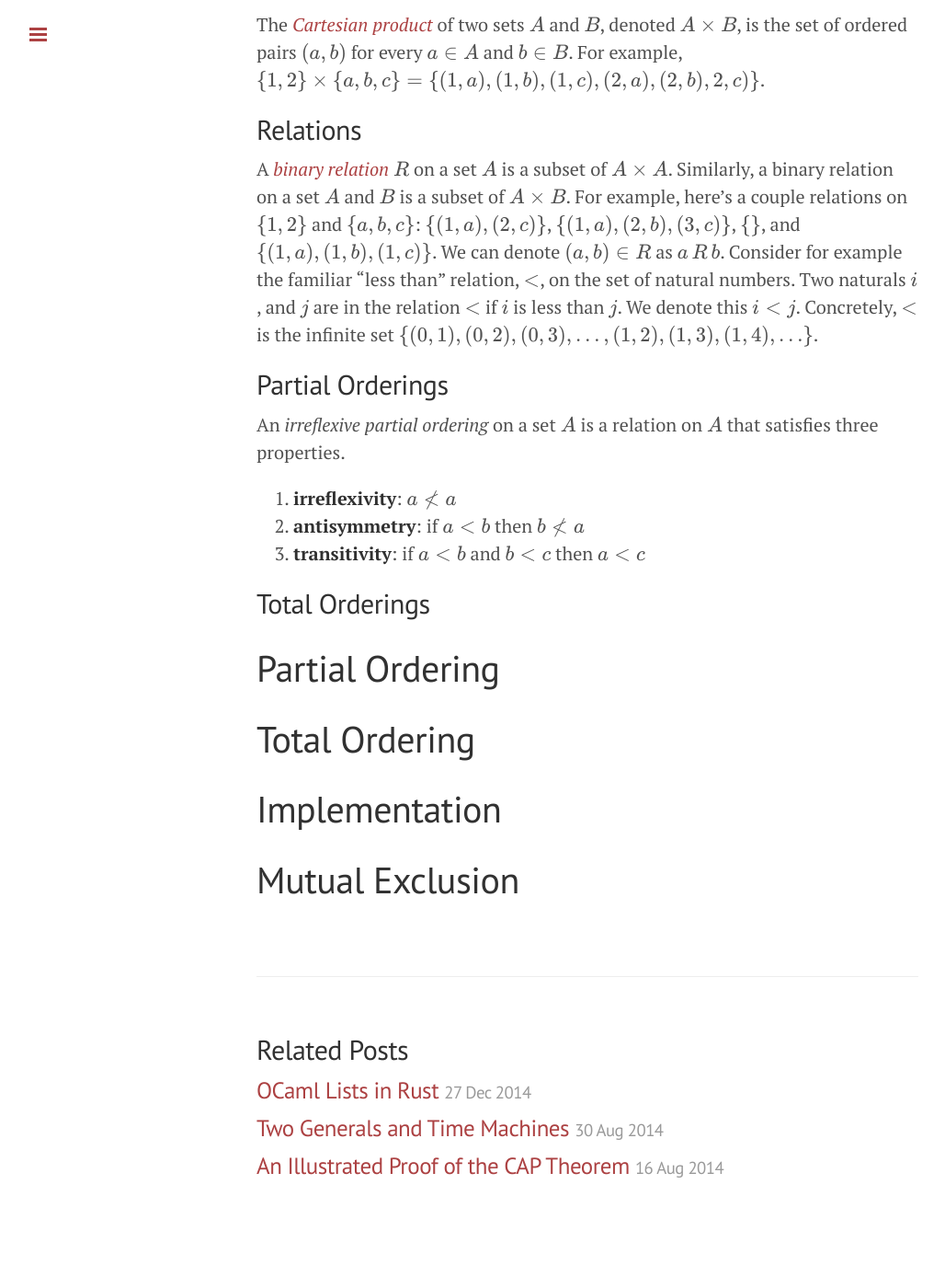
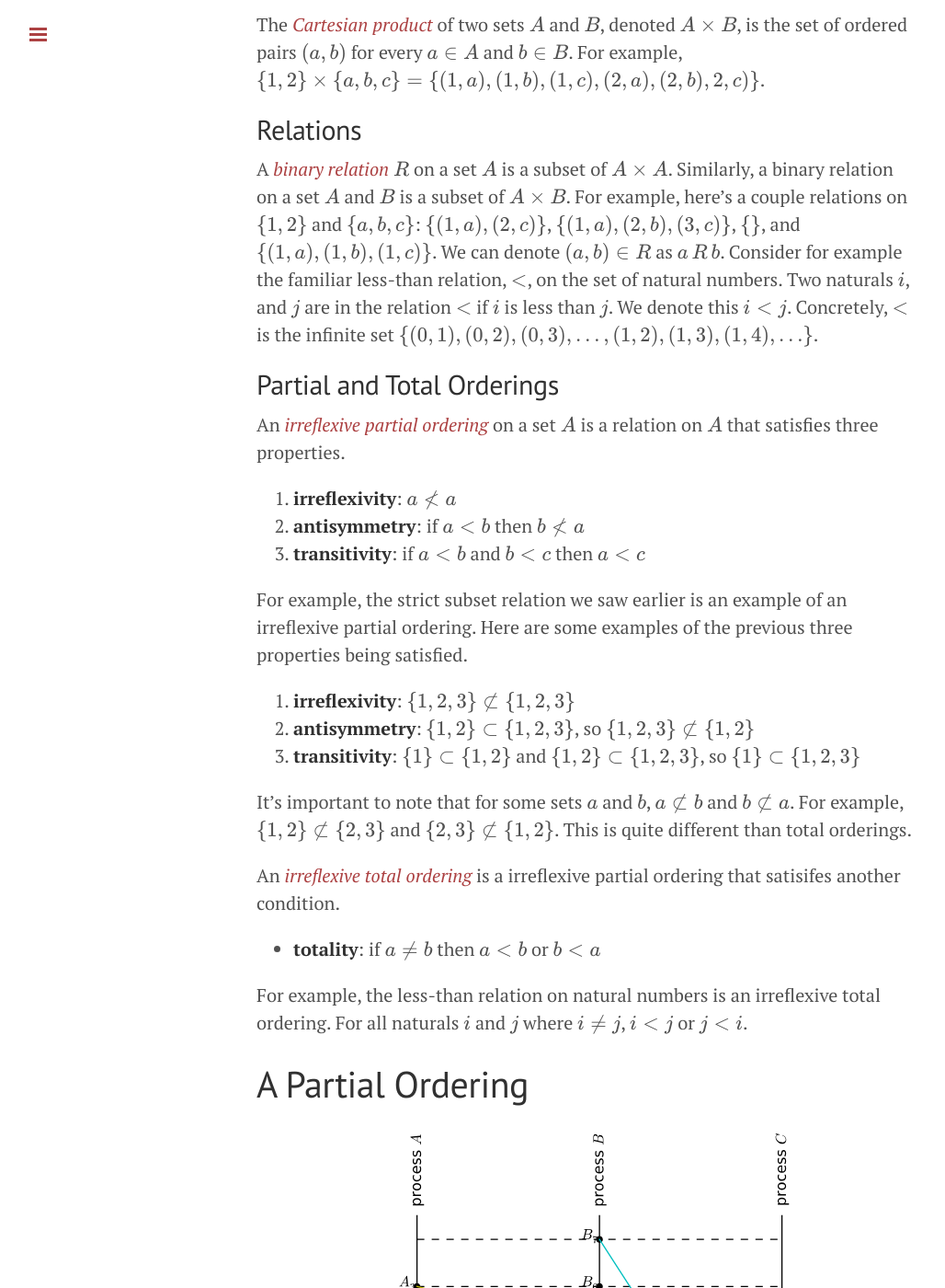
Before and after one commit to mwhittaker/mwhittaker.github.io, a Jekyll site: the page built from _posts/2015-01-20-logical-clocks.md, in a window 1280 px wide and 1400 px high, scrolled down 955 px. Shown: the whole window at 92% size, without its empty margins (1-1029 px from the left). Built offline with Jekyll 4.4.1, drawn with Linux system fonts in a browser that asks for light colours; Markdown is read by kramdown in place of the engine named in the settings; formulas are drawn with MathJax 3; before the commit the page ends 2298 px from its top, so only the background shows below that; some of the changed text lies outside the part shown.

```diff
--- a/_posts/2015-01-20-logical-clocks.md
+++ b/_posts/2015-01-20-logical-clocks.md
@@ -40,27 +40,54 @@ A$. Similarly, a binary relation on a set $A$ and $B$ is a subset of $A \times
 B$. For example, here's a couple relations on $\\{1, 2\\}$ and $\\{a, b, c\\}$:
 $\\{(1, a), (2, c)\\}$, $\\{(1, a), (2, b), (3, c)\\}$, $\\{\\}$, and $\\{(1,
 a), (1, b), (1, c)\\}$. We can denote $(a, b) \in R$ as $a\,R\,b$.  Consider
-for example the familiar "less than" relation, $< $, on the set of natural
+for example the familiar less-than relation, $< $, on the set of natural
 numbers. Two naturals $i$, and $j$ are in the relation $< $ if $i$ is less
 than $j$. We denote this $i < j$. Concretely, $< $ is the infinite set
 $\\{(0, 1), (0, 2), (0, 3), \ldots, (1, 2), (1, 3), (1, 4), \ldots\\}$.
 
-## Partial Orderings ##
-An *irreflexive partial ordering* on a set $A$ is a relation on $A$ that
-satisfies three properties.
+## Partial and Total Orderings ##
+An [*irreflexive partial ordering*][wiki-partial-ordering] on a set $A$ is a
+relation on $A$ that satisfies three properties.
 
 1. **irreflexivity**: $a \nless a$
 2. **antisymmetry**: if $a < b$ then $b \nless a$
 3. **transitivity**: if $a < b$ and $b < c$ then $a < c$
 
+For example, the strict subset relation we saw earlier is an example of an
+irreflexive partial ordering. Here are some examples of the previous three
+properties being satisfied.
 
+1. **irreflexivity**: $\\{1, 2, 3\\} \not\subset \\{1, 2, 3\\}$
+2. **antisymmetry**: $\\{1, 2\\} \subset \\{1, 2, 3\\}$, so $\\{1, 2, 3\\}
+   \not\subset \\{1, 2\\}$
+3. **transitivity**: $\\{1\\} \subset \\{1, 2\\}$ and $\\{1, 2\\} \subset \\{1,
+   2, 3\\}$, so $\\{1\\} \subset \\{1, 2, 3\\}$
 
-## Total Orderings ##
+It's important to note that for some sets $a$ and $b$, $a \not\subset b$ and $b
+\not \subset a$. For example, $\\{1, 2\\} \not \subset \\{2, 3\\}$ and $\\{2,
+3\\} \not\subset \\{1, 2\\}$. This is quite different than total orderings.
 
-# Partial Ordering #
-# Total Ordering #
+An [*irreflexive total ordering*][wiki-total-ordering] is a irreflexive partial
+ordering that satisifes another condition.
+
+- **totality**: if $a \neq b$ then $a < b$ or $b < a$
+
+For example, the less-than relation on natural numbers is an irreflexive total
+ordering. For all naturals $i$ and $j$ where $i \neq j$, $i < j$ or $j < i$.
+
+# A Partial Ordering #
+
+<center>
+  <figure>
+    <img src="{{site.url}}/assets/lamport/clock.svg">
+    <figcaption>
+    Fig 1.
+    </figcaption>
+  </figure>
+</center>
+# Logical Clocks #
+# A Total Ordering #
 # Implementation #
-# Mutual Exclusion #
 
 [lamport-paper]:          http://web.stanford.edu/class/cs240/readings/lamport.pdf
 [mwhittaker-clocks]:      https://github.com/mwhittaker/clocks
```
Also changed, not shown: other parts of _posts/2015-01-20-logical-clocks.md (+6 -6 lines).
